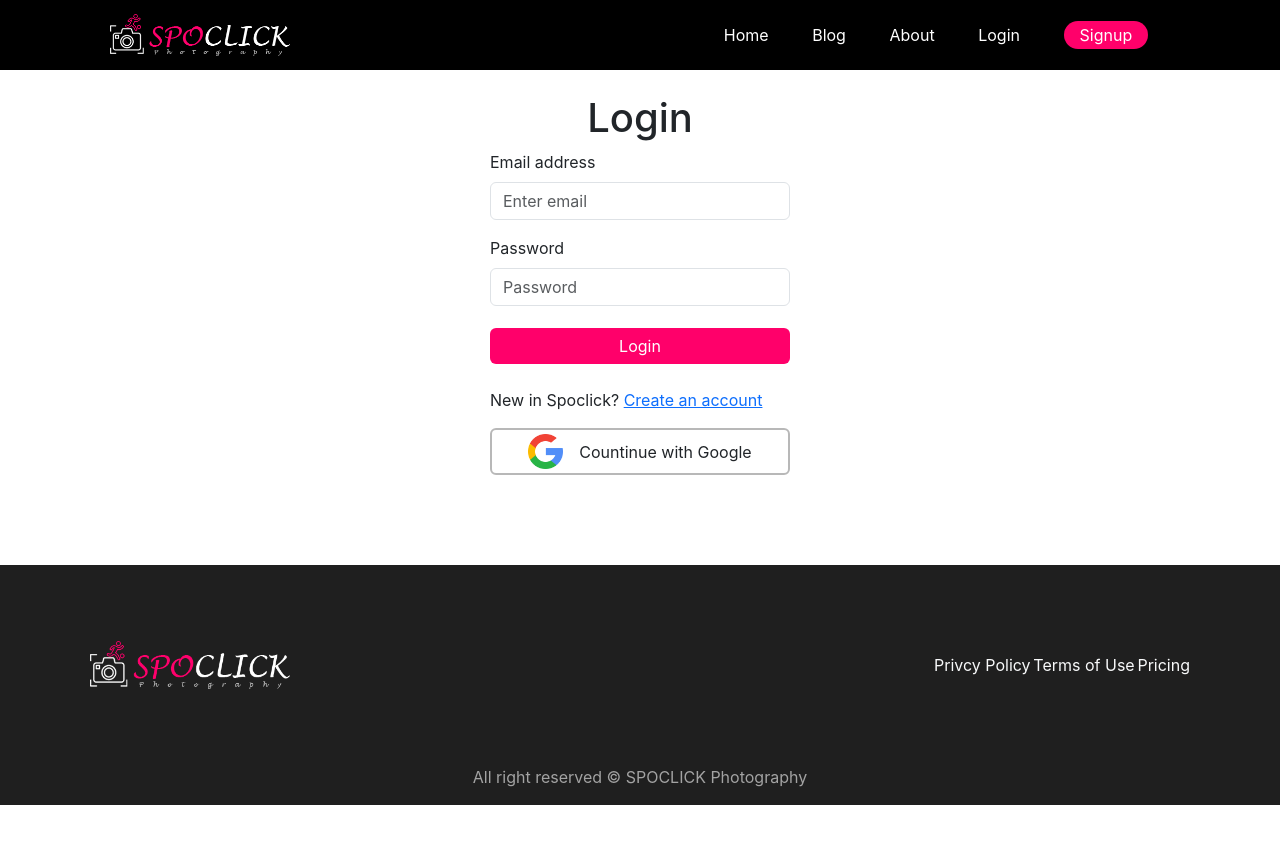
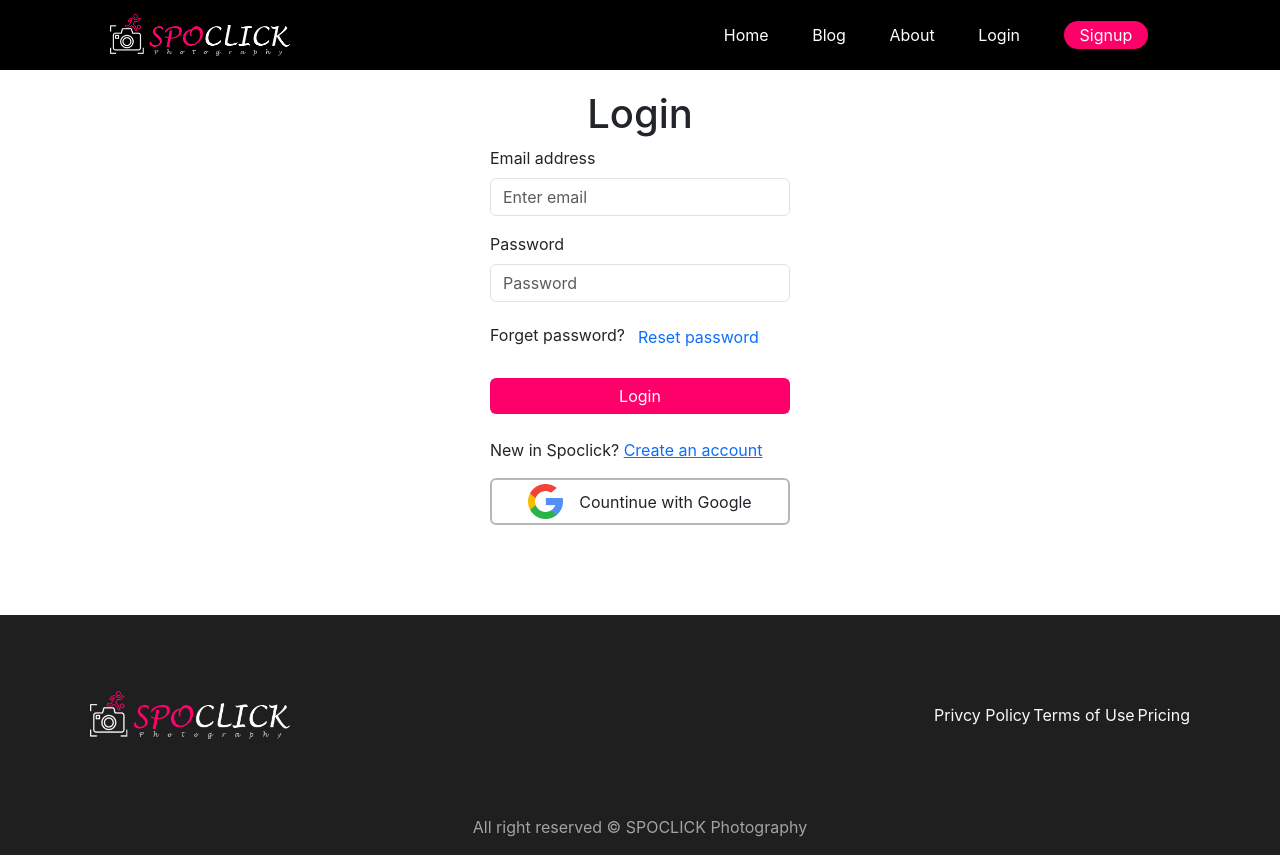
Before and after one commit to tajimulhasan/spoclick-photography, a React (Create React App) app: page /login in a window 1280 px wide. Before the commit the page ends 805 px from the top, so only its background shows below. Built offline with nearby package versions, Linux system fonts and the light colour scheme; no server answers.

Commit message:
header fixed and some due work fixed

```diff
--- a/package.json
+++ b/package.json
@@ -14,6 +14,7 @@
     "react-firebase-hooks": "^5.1.1",
     "react-router-dom": "^6.21.3",
     "react-scripts": "5.0.1",
+    "react-toastify": "^10.0.4",
     "web-vitals": "^2.1.4"
   },
   "scripts": {
--- a/src/Header/Header.css
+++ b/src/Header/Header.css
@@ -1,7 +1,10 @@
 header{
 background-color: black;
-height: 70px;
-
+/* height: 70px; */
+position: fixed;
+top: 0%;
+width: 100%;
+z-index: 1;
 }
 nav{
  display: flex;
@@ -10,6 +13,7 @@ nav{
  margin-left: 110px;
  margin-right: 110px;
  height: 70px;
+ /* margin-top: 70px; */
 }
 .element ul{
     display: flex;
@@ -54,6 +58,7 @@ nav ul li{
         margin-left: 10px;
         margin-right: 10px;
         height: 70px;
+        position: relative;
        }
        .element ul{
        display: none;
@@ -73,7 +78,7 @@ nav ul li{
     grid-column: 2/4;
     position: relative;
     z-index: 99;
-    top: 260%;
+    top: 190%;
   }
 
   .mobile-menu-element {
@@ -82,13 +87,13 @@ nav ul li{
     display: grid;
     grid-column: 2/4;
     align-items: center;
-    transition: all 1s linear;
+    transition: all 0.1s linear;
     transform-origin: top;
     box-shadow: rgba(50, 50, 93, 0.25) 0px 50px 100px -20px,      rgba(0, 0, 0, 0.3) 0px 30px 60px -30px;
-    -webkit-transition: all 1s linear;
-    -moz-transition: all 1s linear;
-    -ms-transition: all 1s linear;
-    -o-transition: all 1s linear;
+    -webkit-transition: all 0.1s linear;
+    -moz-transition: all 0.1s linear;
+    -ms-transition: all 0.1s linear;
+    -o-transition: all 0.1s linear;
 }
 
   .mobile-menu-element ul {
--- a/src/Header/Header.js
+++ b/src/Header/Header.js
@@ -11,10 +11,10 @@ const Header = () => {
         signOut(auth);
       };
       const [menuClick, setMenuClick] = useState(false);
-
+   console.log(user);
     return (
         <header>
-                 <nav>
+                 <nav className='header-container'>
                       <div className="logo">
                             <Link to='/home'><img src={logo} alt="" /></Link>
                       </div>
@@ -35,6 +35,11 @@ const Header = () => {
                                 :
                                 <li><Link className='ancore' to='/signup'><span className='signup-btn'>Signup</span></Link></li>
                             }
+                            {
+                                user ?
+                                <li><p className='text-light m-0'><svg xmlns="http://www.w3.org/2000/svg" width="22" height="22" fill="#ff006a" viewBox="0 0 256 256"><path d="M234.38,210a123.36,123.36,0,0,0-60.78-53.23,76,76,0,1,0-91.2,0A123.36,123.36,0,0,0,21.62,210a12,12,0,1,0,20.77,12c18.12-31.32,50.12-50,85.61-50s67.49,18.69,85.61,50a12,12,0,0,0,20.77-12ZM76,96a52,52,0,1,1,52,52A52.06,52.06,0,0,1,76,96Z"></path></svg>{user.displayName}</p></li>
+                                : ""
+                            }
                         </ul>
                         <div className="options">
                         <svg onClick={() => setMenuClick(!menuClick)} xmlns="http://www.w3.org/2000/svg" width="24" height="24" fill="#ff006a" viewBox="0 0 256 256"><path d="M224,120v16a8,8,0,0,1-8,8H40a8,8,0,0,1-8-8V120a8,8,0,0,1,8-8H216A8,8,0,0,1,224,120Zm-8,56H40a8,8,0,0,0-8,8v16a8,8,0,0,0,8,8H216a8,8,0,0,0,8-8V184A8,8,0,0,0,216,176Zm0-128H40a8,8,0,0,0-8,8V72a8,8,0,0,0,8,8H216a8,8,0,0,0,8-8V56A8,8,0,0,0,216,48Z"></path></svg>
--- a/src/Pages/About/About.js
+++ b/src/Pages/About/About.js
@@ -3,7 +3,7 @@ import './About.css';
 import profile from '../../images/111.png';
 const About = () => {
     return (
-        <div className='text-center mt-5'>
+        <div className='text-center sign'>
             <div className="profile">
                 <img src={profile} alt="" />
             </div>
--- a/src/Pages/Auth/Login/Login.js
+++ b/src/Pages/Auth/Login/Login.js
@@ -1,9 +1,12 @@
-import React, { useState } from 'react';
+import React, { useRef, useState } from 'react';
 import { Button, Form } from 'react-bootstrap';
 import Social from '../Social/Social';
 import { Link, useLocation, useNavigate } from 'react-router-dom';
-import { useSignInWithEmailAndPassword } from 'react-firebase-hooks/auth';
+import { useSendPasswordResetEmail, useSignInWithEmailAndPassword } from 'react-firebase-hooks/auth';
 import auth from '../../../fiebase.init';
+import { ToastContainer, toast } from 'react-toastify';
+import 'react-toastify/dist/ReactToastify.css';
+
 
 const Login = () => {
   const [email, setEmail] = useState('');
@@ -14,6 +17,7 @@ const Login = () => {
     loading,
     error,
   ] = useSignInWithEmailAndPassword(auth);
+  const [sendPasswordResetEmail] = useSendPasswordResetEmail(auth);
 const navigate = useNavigate();
 const location = useLocation();
 let from = location.state?.from?.pathname || '/';
@@ -30,13 +34,25 @@ const handleForm = e =>{
   e.preventDefault();
   signInWithEmailAndPassword(email, password)
 }
+
+const handleReset = async () =>{
+
+  if(email){
+    await sendPasswordResetEmail(email);
+
+    toast('sent email')
+   }
+   else{
+    toast('please enter your email')
+   }
+}
   return (
-        <div className='mt-4'>
+        <div className='sign'>
         <h1 className='text-center'>Login</h1>
       <Form onSubmit={handleForm}>
 <Form.Group  className="mb-3" controlId="formBasicEmail">
   <Form.Label>Email address</Form.Label>
-  <Form.Control onBlur={handleEmailBlur} type="email" placeholder="Enter email" required />
+  <Form.Control onBlur={handleEmailBlur}  type="email" placeholder="Enter email" required />
 </Form.Group>
 
 <Form.Group className="mb-3" controlId="formBasicPassword">
@@ -44,15 +60,21 @@ const handleForm = e =>{
   <Form.Control onBlur={handlePasswordBlur}  type="password" placeholder="Password" required />
 </Form.Group>
 <p style={{color: 'red'}}>{error?.message}</p>
+<div className="forget-password">
+  <p>Forget password?<button onClick={handleReset} className='text-decoration-none btn btn-transparent text-primary'>Reset password</button></p>
+</div>
 <Button className='signup-button' variant="primary" type="submit">
   Login
 </Button>
 <p className='mt-4'>New in Spoclick? <Link to='/signup'>Create an account</Link></p>
 </Form>
+
 <div className="social text-center">
 <Social></Social>
 </div>
+<ToastContainer />
   </div>
+
     );
 };
 
--- a/src/Pages/Auth/SignUp/SignUp.css
+++ b/src/Pages/Auth/SignUp/SignUp.css
@@ -1,6 +1,9 @@
 form{
     width: 300px;
     margin: 0px auto;
+}
+.sign{
+    margin-top: 90px;
 }
 .signup-button{
     margin-top: 6px;
--- a/src/Pages/Auth/SignUp/SignUp.js
+++ b/src/Pages/Auth/SignUp/SignUp.js
@@ -17,7 +17,7 @@ const SignUp = () => {
     user,
     loading,
     error1,
-  ] = useCreateUserWithEmailAndPassword(auth);
+  ] = useCreateUserWithEmailAndPassword(auth, {sendEmailVerification: true});
   const [updateProfile, updating] = useUpdateProfile(auth);
   const navigate = useNavigate();
 if(user){
@@ -53,7 +53,7 @@ if(password.length < 6){
  }
   }
     return (
-        <div className='mt-4'>
+        <div className='sign'>
               <h1 className='text-center'>Signup</h1>
             <Form onSubmit={hadleSubmit}>
       <Form.Group className="mb-3" controlId="formBasicEmail">
--- a/src/Pages/Blog/Blog.js
+++ b/src/Pages/Blog/Blog.js
@@ -2,7 +2,7 @@ import React from 'react';
 import './Blog.css';
 const Blog = () => {
     return (
-       <div className="main-parent d-flex justify-content-center mt-5">
+       <div className="main-parent d-flex justify-content-center sign">
          <div>
                 <div className="p-question">
                 <div className="question">
--- a/src/Pages/Home/Banner/Banner.css
+++ b/src/Pages/Home/Banner/Banner.css
@@ -0,0 +1,5 @@
+.carousel-container{
+position: relative;
+z-index: 0;
+margin-top: 70px;
+}
--- a/src/Pages/Home/Banner/Banner.js
+++ b/src/Pages/Home/Banner/Banner.js
@@ -6,10 +6,10 @@ import image4 from '../../../images/d.jpg';
 import image5 from '../../../images/e.jpg';
 import image6 from '../../../images/f.jpg';
 import { Carousel } from 'react-bootstrap';
-
+import './Banner.css';
 const Banner = () => {
     return (
-        <Carousel data-bs-theme="dark">
+        <Carousel className='carousel-container' data-bs-theme="dark">
         <Carousel.Item>
           <img
             className="d-block w-100"
```
Also changed, not shown: 1 other file (tests, documents, lock files or other folders).
